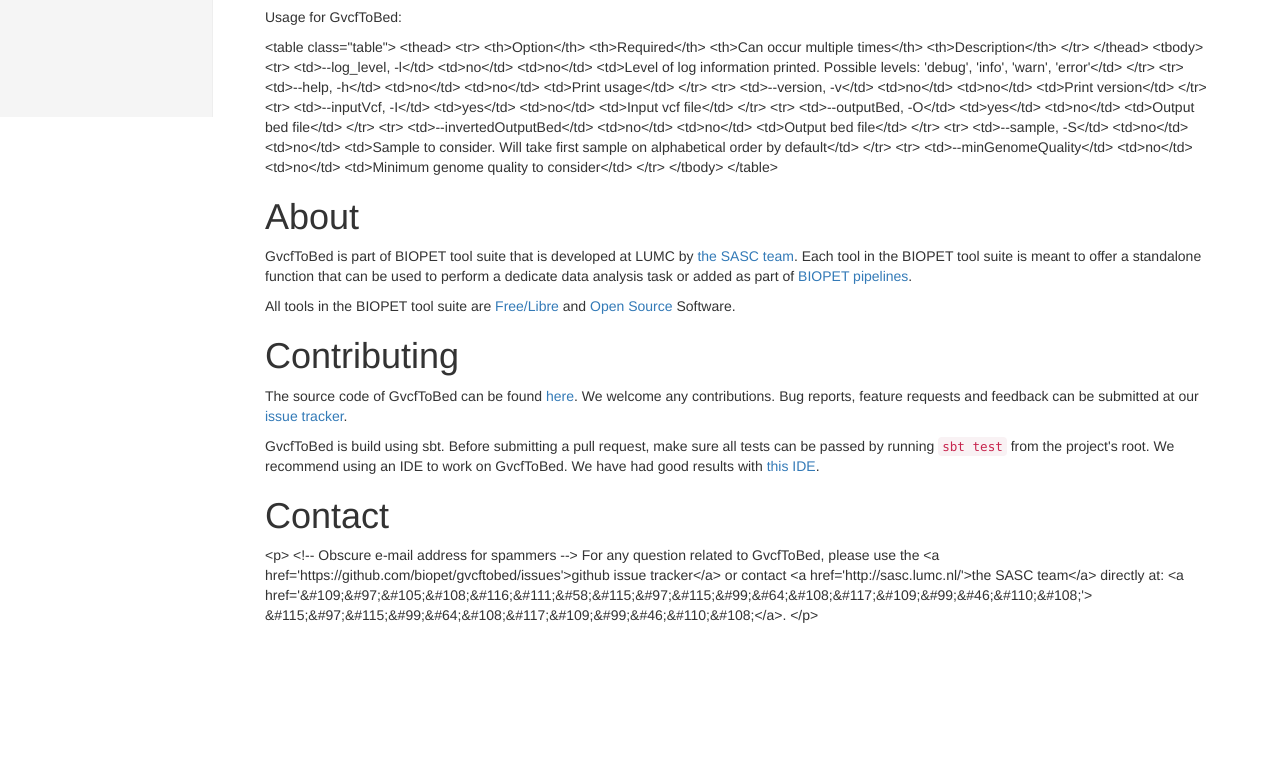
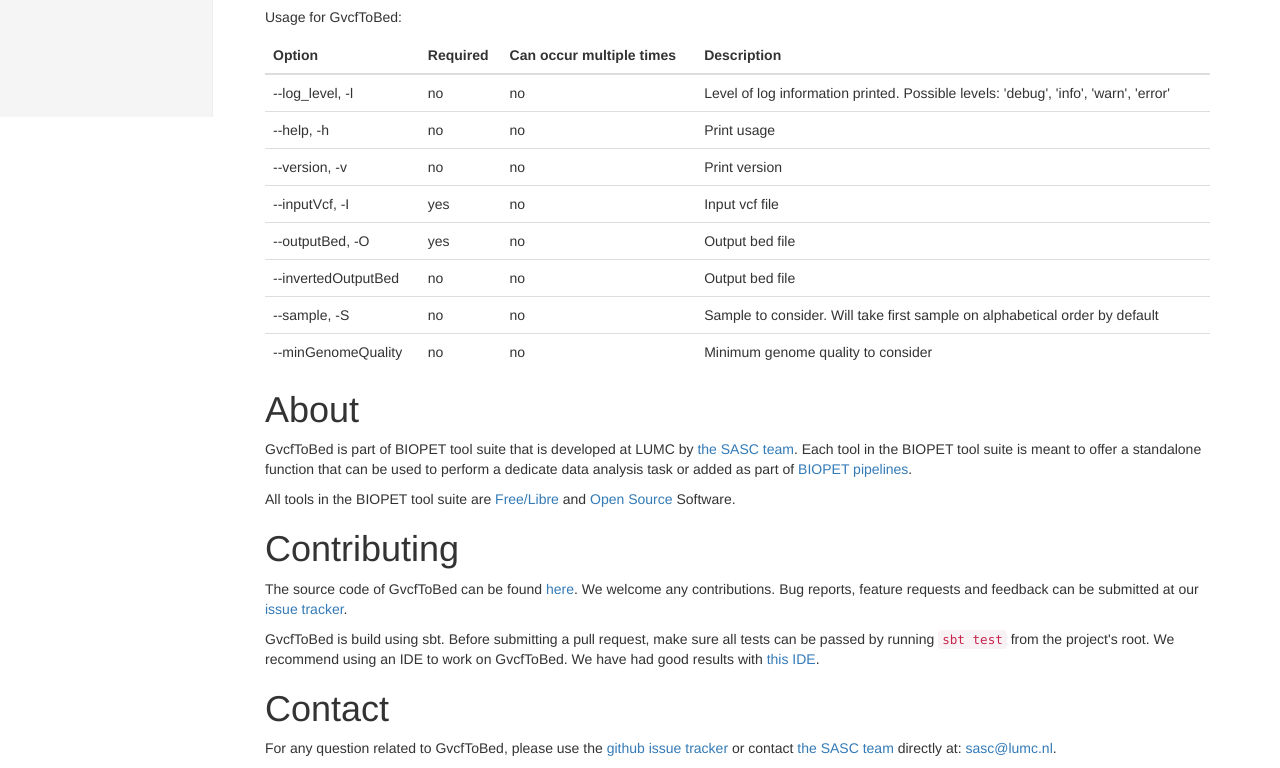
Before and after one commit to biopet/gvcftobed, a plain HTML site: page develop/index.html in a window 1280 px wide. Shown: the part 683-1451 px from the top of the page. Before the commit the page ends 1318 px from the top, so only its background shows below. Drawn offline with nearby package versions, Linux system fonts and the light colour scheme.

Commit message:
updated site

```diff
--- a/develop/index.html
+++ b/develop/index.html
@@ -108,66 +108,66 @@
 
         <h2 id="usage" class="section">Usage</h2>
         <p>Usage for GvcfToBed:</p>
-        <p>&lt;table class=&quot;table&quot;&gt;
-          &lt;thead&gt;
-            &lt;tr&gt;
-              &lt;th&gt;Option&lt;/th&gt;
-              &lt;th&gt;Required&lt;/th&gt;
-              &lt;th&gt;Can occur multiple times&lt;/th&gt;
-              &lt;th&gt;Description&lt;/th&gt;
-            &lt;/tr&gt;
-          &lt;/thead&gt;
-          &lt;tbody&gt;
-            &lt;tr&gt;
-              &lt;td&gt;--log_level, -l&lt;/td&gt;
-              &lt;td&gt;no&lt;/td&gt;
-              &lt;td&gt;no&lt;/td&gt;
-              &lt;td&gt;Level of log information printed. Possible levels: &#39;debug&#39;, &#39;info&#39;, &#39;warn&#39;, &#39;error&#39;&lt;/td&gt;
-            &lt;/tr&gt;
-            &lt;tr&gt;
-              &lt;td&gt;--help, -h&lt;/td&gt;
-              &lt;td&gt;no&lt;/td&gt;
-              &lt;td&gt;no&lt;/td&gt;
-              &lt;td&gt;Print usage&lt;/td&gt;
-            &lt;/tr&gt;
-            &lt;tr&gt;
-              &lt;td&gt;--version, -v&lt;/td&gt;
-              &lt;td&gt;no&lt;/td&gt;
-              &lt;td&gt;no&lt;/td&gt;
-              &lt;td&gt;Print version&lt;/td&gt;
-            &lt;/tr&gt;
-            &lt;tr&gt;
-              &lt;td&gt;--inputVcf, -I&lt;/td&gt;
-              &lt;td&gt;yes&lt;/td&gt;
-              &lt;td&gt;no&lt;/td&gt;
-              &lt;td&gt;Input vcf file&lt;/td&gt;
-            &lt;/tr&gt;
-            &lt;tr&gt;
-              &lt;td&gt;--outputBed, -O&lt;/td&gt;
-              &lt;td&gt;yes&lt;/td&gt;
-              &lt;td&gt;no&lt;/td&gt;
-              &lt;td&gt;Output bed file&lt;/td&gt;
-            &lt;/tr&gt;
-            &lt;tr&gt;
-              &lt;td&gt;--invertedOutputBed&lt;/td&gt;
-              &lt;td&gt;no&lt;/td&gt;
-              &lt;td&gt;no&lt;/td&gt;
-              &lt;td&gt;Output bed file&lt;/td&gt;
-            &lt;/tr&gt;
-            &lt;tr&gt;
-              &lt;td&gt;--sample, -S&lt;/td&gt;
-              &lt;td&gt;no&lt;/td&gt;
-              &lt;td&gt;no&lt;/td&gt;
-              &lt;td&gt;Sample to consider. Will take first sample on alphabetical order by default&lt;/td&gt;
-            &lt;/tr&gt;
-            &lt;tr&gt;
-              &lt;td&gt;--minGenomeQuality&lt;/td&gt;
-              &lt;td&gt;no&lt;/td&gt;
-              &lt;td&gt;no&lt;/td&gt;
-              &lt;td&gt;Minimum genome quality to consider&lt;/td&gt;
-            &lt;/tr&gt;
-          &lt;/tbody&gt;
-        &lt;/table&gt;</p>
+        <table class="table">
+          <thead>
+            <tr>
+              <th>Option</th>
+              <th>Required</th>
+              <th>Can occur multiple times</th>
+              <th>Description</th>
+            </tr>
+          </thead>
+          <tbody>
+            <tr>
+              <td>--log_level, -l</td>
+              <td>no</td>
+              <td>no</td>
+              <td>Level of log information printed. Possible levels: &#39;debug&#39;, &#39;info&#39;, &#39;warn&#39;, &#39;error&#39;</td>
+            </tr>
+            <tr>
+              <td>--help, -h</td>
+              <td>no</td>
+              <td>no</td>
+              <td>Print usage</td>
+            </tr>
+            <tr>
+              <td>--version, -v</td>
+              <td>no</td>
+              <td>no</td>
+              <td>Print version</td>
+            </tr>
+            <tr>
+              <td>--inputVcf, -I</td>
+              <td>yes</td>
+              <td>no</td>
+              <td>Input vcf file</td>
+            </tr>
+            <tr>
+              <td>--outputBed, -O</td>
+              <td>yes</td>
+              <td>no</td>
+              <td>Output bed file</td>
+            </tr>
+            <tr>
+              <td>--invertedOutputBed</td>
+              <td>no</td>
+              <td>no</td>
+              <td>Output bed file</td>
+            </tr>
+            <tr>
+              <td>--sample, -S</td>
+              <td>no</td>
+              <td>no</td>
+              <td>Sample to consider. Will take first sample on alphabetical order by default</td>
+            </tr>
+            <tr>
+              <td>--minGenomeQuality</td>
+              <td>no</td>
+              <td>no</td>
+              <td>Minimum genome quality to consider</td>
+            </tr>
+          </tbody>
+        </table>
 
         <h1 id="about" class="section">About</h1>
         <p>GvcfToBed is part of BIOPET tool suite that is developed at LUMC by <a href="http://sasc.lumc.nl/">the SASC team</a>.
@@ -185,14 +185,14 @@
         good results with <a href="https://www.jetbrains.com/idea/">this IDE</a>.</p>
 
         <h1 id="contact" class="section">Contact</h1>
-        <p>&lt;p&gt;
-          &lt;!-- Obscure e-mail address for spammers --&gt;
+        <p>
+          <!-- Obscure e-mail address for spammers -->
         For any question related to GvcfToBed, please use the
-        &lt;a href=&#39;https://github.com/biopet/gvcftobed/issues&#39;&gt;github issue tracker&lt;/a&gt;
+        <a href='https://github.com/biopet/gvcftobed/issues'>github issue tracker</a>
         or contact
-         &lt;a href=&#39;http://sasc.lumc.nl/&#39;&gt;the SASC team&lt;/a&gt; directly at: &lt;a href=&#39;&amp;#109;&amp;#97;&amp;#105;&amp;#108;&amp;#116;&amp;#111;&amp;#58;&amp;#115;&amp;#97;&amp;#115;&amp;#99;&amp;#64;&amp;#108;&amp;#117;&amp;#109;&amp;#99;&amp;#46;&amp;#110;&amp;#108;&#39;&gt;
-        &amp;#115;&amp;#97;&amp;#115;&amp;#99;&amp;#64;&amp;#108;&amp;#117;&amp;#109;&amp;#99;&amp;#46;&amp;#110;&amp;#108;&lt;/a&gt;.
-        &lt;/p&gt;</p>
+         <a href='http://sasc.lumc.nl/'>the SASC team</a> directly at: <a href='&#109;&#97;&#105;&#108;&#116;&#111;&#58;&#115;&#97;&#115;&#99;&#64;&#108;&#117;&#109;&#99;&#46;&#110;&#108;'>
+        &#115;&#97;&#115;&#99;&#64;&#108;&#117;&#109;&#99;&#46;&#110;&#108;</a>.
+        </p>
 
       </div>
     </div>
```
Also changed, not shown: develop/api/nl/biopet/tools/gvcftobed/GvcfToBed$.html (+34 -0 lines).
